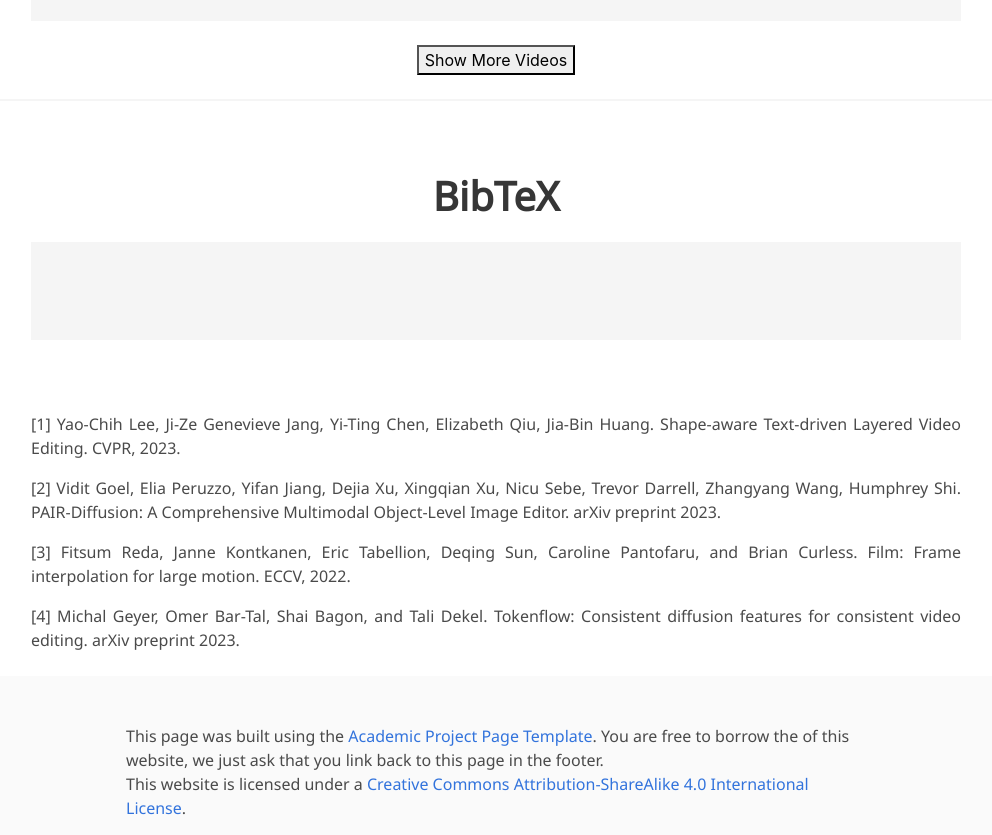
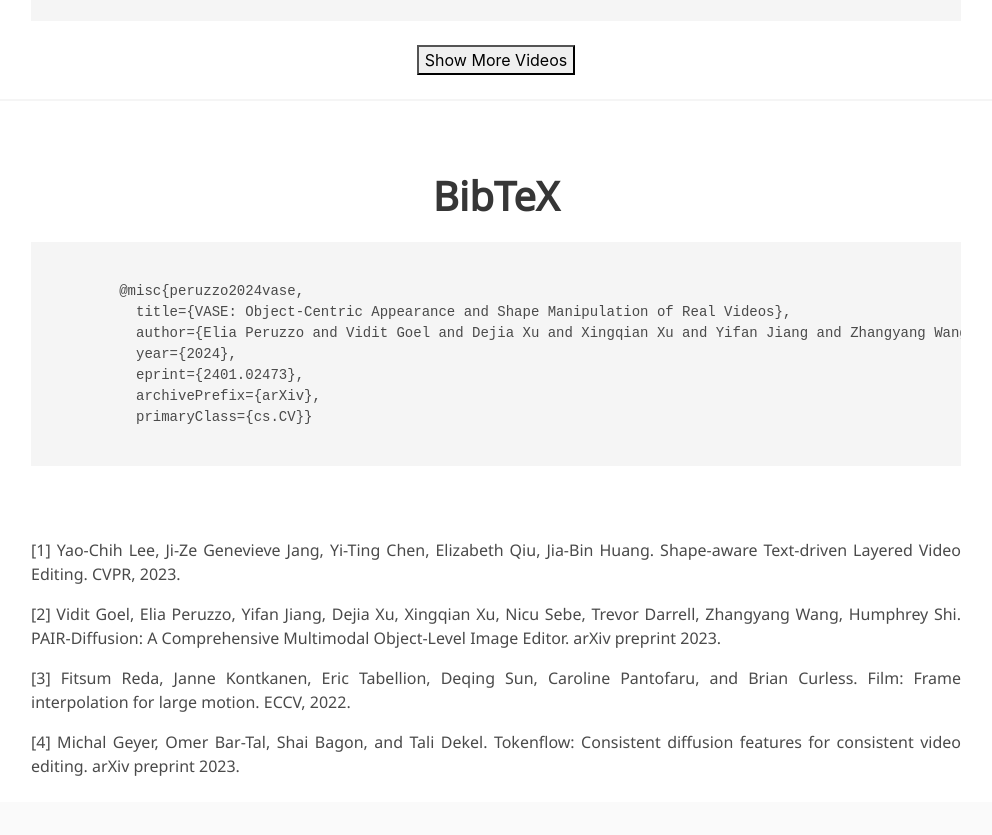
Before and after one commit to helia95/vase-website, a plain HTML site: page index.html in a window 1280 px wide. Shown: the part 3172-4007 px from the top of the page, without its empty margins (144-1136 px from the left). Drawn offline with nearby package versions, Linux system fonts and the light colour scheme; some icons are missing; a web font is replaced by a local one.

Commit message:
update link

```diff
--- a/index.html
+++ b/index.html
@@ -67,7 +67,7 @@
                     <!-- Arxiv Link. -->
                     <span class="link-block">
                         <a class="external-link button is-normal is-rounded is-dark"
-                           href="https://arxiv.org/">
+                           href="https://arxiv.org/abs/2401.02473">
                           <span class="icon">
                               <i class="ai ai-arxiv"></i>
                           </span>
@@ -614,11 +614,17 @@
 
 <hr>
 <!--BibTex citation -->
-  <section class="section" id="BibTeX">
+  <section class="section" id="Citation">
     <div class="container is-max-desktop content">
       <h2 class="title is-2 is-centered has-text-centered">BibTeX</h2>
-      <pre><code>
-
+        <pre><code>
+        @misc{peruzzo2024vase,
+          title={VASE: Object-Centric Appearance and Shape Manipulation of Real Videos},
+          author={Elia Peruzzo and Vidit Goel and Dejia Xu and Xingqian Xu and Yifan Jiang and Zhangyang Wang and Humphrey Shi and Nicu Sebe},
+          year={2024},
+          eprint={2401.02473},
+          archivePrefix={arXiv},
+          primaryClass={cs.CV}}
       </code></pre>
     </div>
 </section>
```
